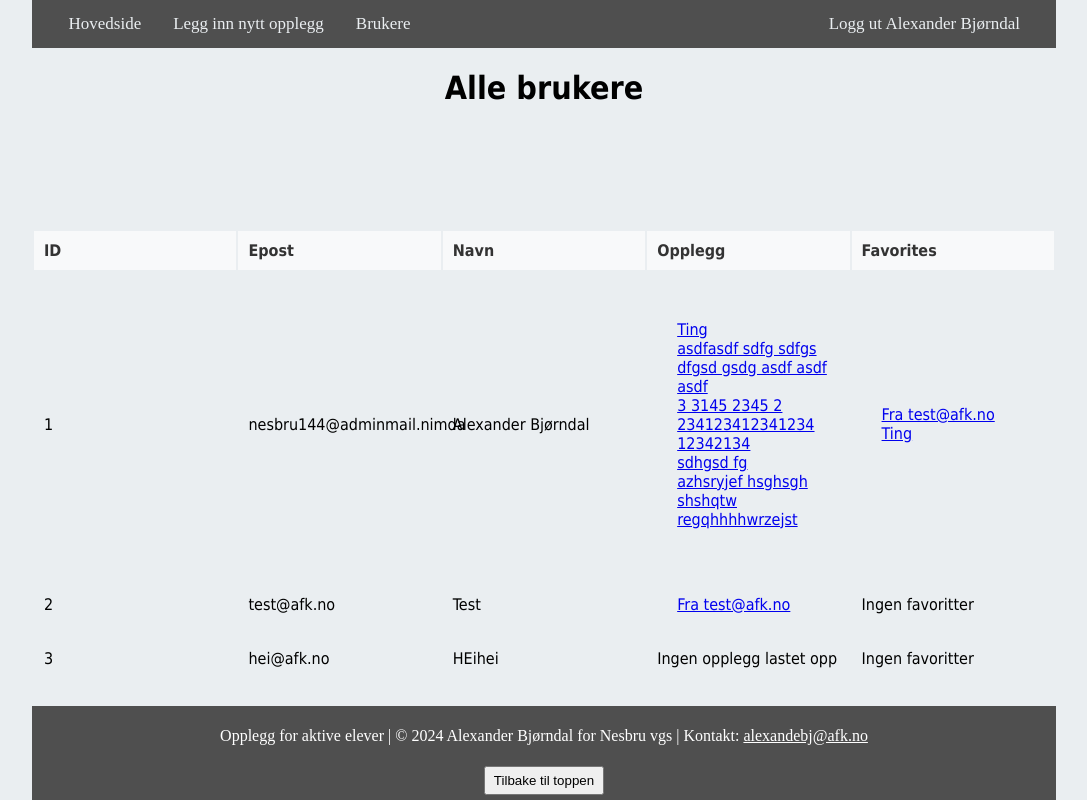
After one commit to alexanderbjorndal/aktive-elev-opplegg, a Flask app: page /brukere in a window 1280 px wide. The commit adds this page. Shown: the whole page, without its empty margins (96-1183 px from the left). Run offline with Flask 3, Linux system fonts and the light colour scheme; a user stored in the database is signed in; some libraries are stand-ins or nearby versions.

Commit message:
Admin-brukere Admin-rediger Vis/skjul favoritter

```diff
--- a/website/static/home.css
+++ b/website/static/home.css
@@ -532,7 +558,41 @@ a.list-group-item:hover {
 
 
 
+/* Ensure the table width spans evenly */
+table {
+  width: 100%;
+  table-layout: fixed;
+}
 
+/* Make sure the columns are aligned and wrap text where necessary */
+th, td {
+  text-align: left;
+  padding: 10px;
+  vertical-align: middle;
+}
+
+/* Adjust the list inside the table cells (for opplegg and favorites) */
+ul.list-unstyled {
+  margin: 0;
+  padding-left: 20px;
+}
+
+ul.list-unstyled li {
+  word-wrap: break-word; /* Break words to avoid overflow */
+}
+
+
+/* Optional: Adjust table header to make it stand out */
+th {
+  background-color: #f8f9fa;
+  font-weight: bold;
+  color: #333;
+}
+
+/* Optional: Add some spacing between rows */
+tr {
+  border-bottom: 1px solid #ddd;
+}
 
 
 
--- a/website/static/index.js
+++ b/website/static/index.js
@@ -162,6 +162,7 @@ document.querySelectorAll('input[name="tag"]').forEach((checkbox) => {
   });
 });
 
+let debounceTimer;
 const searchBar = document.getElementById("search-bar");
 searchBar.addEventListener("keyup", function () {
   clearTimeout(debounceTimer);
@@ -184,3 +185,26 @@ document.querySelectorAll(".opplegg-delete").forEach((button) => {
     deleteOpplegg(oppleggId);
   });
 });
+
+// Function to toggle visibility of non-favorited opplegg
+function toggleFavorites() {
+  const button = document.getElementById("toggle-favorites");
+  const oppleggItems = document.querySelectorAll(".list-group-item");
+
+  // Toggle the button text
+  if (button.innerText === "Vis kun favoritter") {
+    button.innerText = "Vis alle opplegg";
+    oppleggItems.forEach(item => {
+      // If the item is not favorited, hide it
+      if (item.getAttribute("data-is-favorite") === "false") {
+        item.style.display = "none";
+      }
+    });
+  } else {
+    button.innerText = "Vis kun favoritter";
+    oppleggItems.forEach(item => {
+      // Show all items
+      item.style.display = "grid";
+    });
+  }
+}
--- a/website/templates/base.html
+++ b/website/templates/base.html
@@ -12,7 +12,21 @@
     <nav class="navbar">
       <div class="navbar-nav">
         <div style="margin-left: 2%">
-          {% if user.is_authenticated %}
+          {% if user.role == 'admin' %}
+          <a class="nav-item nav-link" id="home" href="/">Hovedside</a>
+          <a class="nav-item nav-link" id="add_opplegg" href="./add-opplegg"
+            >Legg inn nytt opplegg</a
+          >
+          <a class="nav-item nav-link" id="users" href="./brukere">Brukere</a>
+          <a
+            class="nav-item nav-link"
+            style="float: right; margin-right: 2%"
+            id="logout"
+            href="/logout"
+          >
+            Logg ut {{ user.first_name }}
+          </a>
+          {% elif user.is_authenticated %}
           <a class="nav-item nav-link" id="home" href="/">Hovedside</a>
           <a class="nav-item nav-link" id="add_opplegg" href="./add-opplegg"
             >Legg inn nytt opplegg</a
--- /dev/null
+++ b/website/templates/brukere.html
@@ -0,0 +1,61 @@
+{% extends "base.html" %}
+
+{% block title %}Admin - alle brukere{% endblock %}
+
+{% block content %}
+<div class="container">
+    <h1 align="center">Alle brukere</h1>
+
+    <!-- Table displaying the users -->
+    <table class="table table-striped table-bordered">
+        <thead>
+            <tr>
+                <th>ID</th>
+                <th>Epost</th>
+                <th>Navn</th>
+                <th>Opplegg</th>
+                <th>Favorites</th>
+            </tr>
+        </thead>
+        <tbody>
+            {% for data in user_data %}
+                <tr>
+                    <td>{{ data.user.id }}</td>
+                    <td>{{ data.user.email }}</td>
+                    <td>{{ data.user.first_name }}</td>
+                    <td>
+                        {% if data.opplegg %}
+                            <ul class="list-unstyled">
+                                {% for opp in data.opplegg %}
+                                    <li>
+                                        <a href="{{ url_for('views.se_opplegg', opplegg_id=opp.id) }}">
+                                            {{ opp.name }}
+                                        </a>
+                                    </li>
+                                {% endfor %}
+                            </ul>
+                        {% else %}
+                            Ingen opplegg lastet opp
+                        {% endif %}
+                    </td>
+                    <td>
+                        {% if data.favorites %}
+                            <ul class="list-unstyled">
+                                {% for favorite in data.favorites %}
+                                    <li>
+                                        <a href="{{ url_for('views.se_opplegg', opplegg_id=favorite.id) }}">
+                                            {{ favorite.name }}
+                                        </a>
+                                    </li>
+                                {% endfor %}
+                            </ul>
+                        {% else %}
+                            Ingen favoritter
+                        {% endif %}
+                    </td>
+                </tr>
+            {% endfor %}
+        </tbody>
+    </table>
+</div>
+{% endblock %}
--- a/website/views.py
+++ b/website/views.py
@@ -59,7 +59,7 @@ def add_opplegg():
 @views.route('/delete-opplegg', methods=['POST'])
 @login_required
 def delete_opplegg():
-    if current_user.role != 'Admin':
+    if current_user.role != 'admin':
         abort(403)
 
     opplegg = json.loads(request.data)
@@ -95,24 +95,35 @@ def se_opplegg():
         if current_user.role != 'admin':
             abort(403)
 
+        opplegg_id = request.form.get('opplegg_id')  # Get the opplegg_id from the form
+        opplegg = Opplegg.query.get_or_404(opplegg_id)  # Fetch the existing Opplegg from DB
+
         name = request.form.get('opplegg')
         data = request.form.get('data')
         marked = []
         if len(data) < 1:
             flash('For kort beskrivelse', category='error')
         else:
-            new_name = Opplegg(name=name, data=data ,user_id=current_user.id)
-            for mark in request.form.getlist('tag'):
+            # Update the existing Opplegg
+            opplegg.name = name
+            opplegg.data = data
+            opplegg.traits.clear()  # Clear existing traits before adding new ones
+
+            # Add the newly selected traits
+            for mark in request.form.getlist('tags'):
                 if mark:
                     new_trait = db.session.query(Trait).filter_by(name=mark).first()
-                    new_name.traits.append(new_trait)
-            db.session.add(new_name)
-            if any(trait is None for trait in new_name.traits):
-                print(new_name.traits)
-                raise ValueError("Opplegget må klassifiseres med minst en egenskap.")
+                    if new_trait:
+                        opplegg.traits.append(new_trait)
+
+            # Ensure that at least one trait is selected
+            if not opplegg.traits:
+                flash('Opplegget må klassifiseres med minst en egenskap.', category='error')
+                db.session.rollback()  # Rollback in case of error
             else:
-                db.session.commit()
-            flash('Opplegg lagt til', category='success')
+                db.session.commit()  # Commit changes to the database
+                flash('Opplegg oppdatert', category='success')
+
         return redirect(url_for('views.home'))
 
     opplegg_id = request.args.get('opplegg_id')  # Get the query parameter
@@ -140,6 +151,31 @@ def se_opplegg():
         klasse_groups=klasse_groups,
         checked_trait_ids=checked_trait_ids
     )
+
+
+@views.route('/brukere', methods=['GET'])
+@login_required
+def admin_users():
+    # Ensure the current user is an admin
+    if current_user.role != 'admin':
+        abort(403)  # Forbidden access if the user is not an admin
+
+    # Get all users from the database
+    users = User.query.all()
+
+    # Fetch opplegg and favorites for each user (with relationships)
+    user_data = []
+    for user in users:
+        user_opplegg = user.opplegg  # All opplegg linked to the user
+        user_favorites = user.favorites  # All favorites linked to the user
+        user_data.append({
+            'user': user,
+            'opplegg': user_opplegg,
+            'favorites': user_favorites
+        })
+
+    return render_template('brukere.html', user=current_user, user_data=user_data)
+
 
 @event.listens_for(User.__table__, 'after_create')
 def create_admin_user(*args, **kwargs):
```
Also changed, not shown: other parts of website/static/home.css (+27 -1 lines), Todo.txt (+6 -2 lines), website/templates/home.html (+6 -2 lines), website/templates/se_opplegg.html (+13 -30 lines), instance/database.db.
